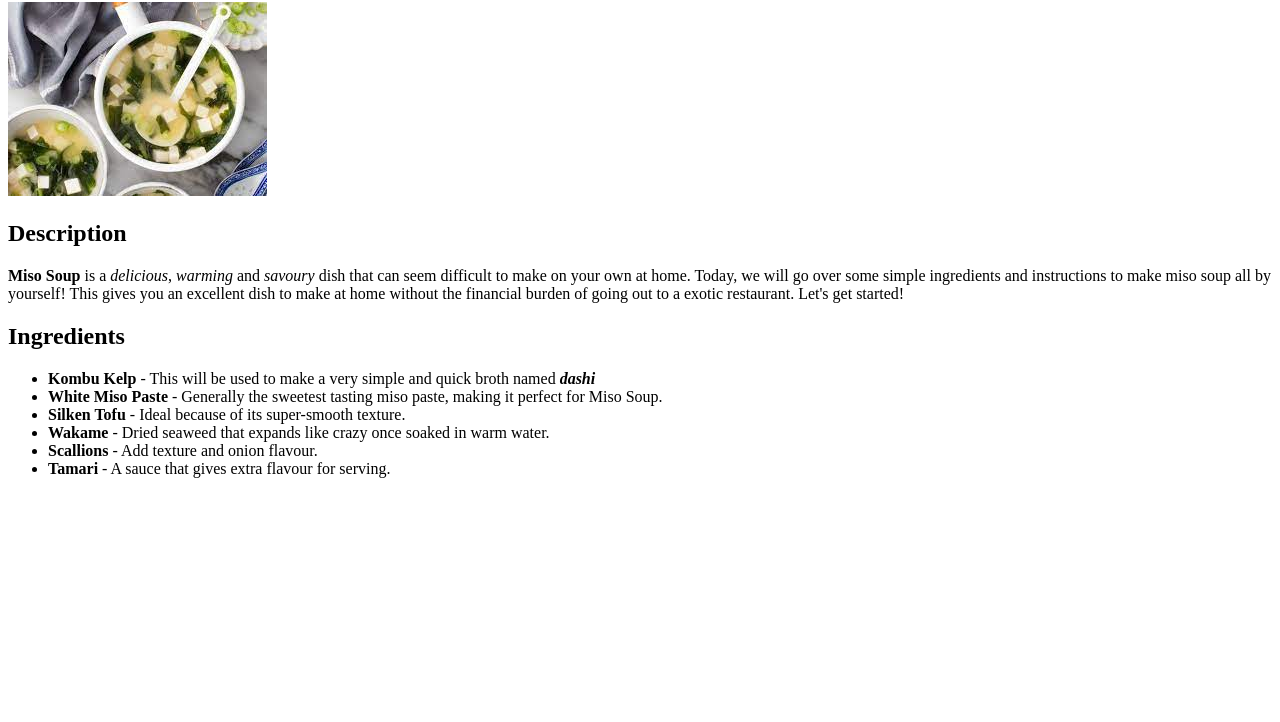
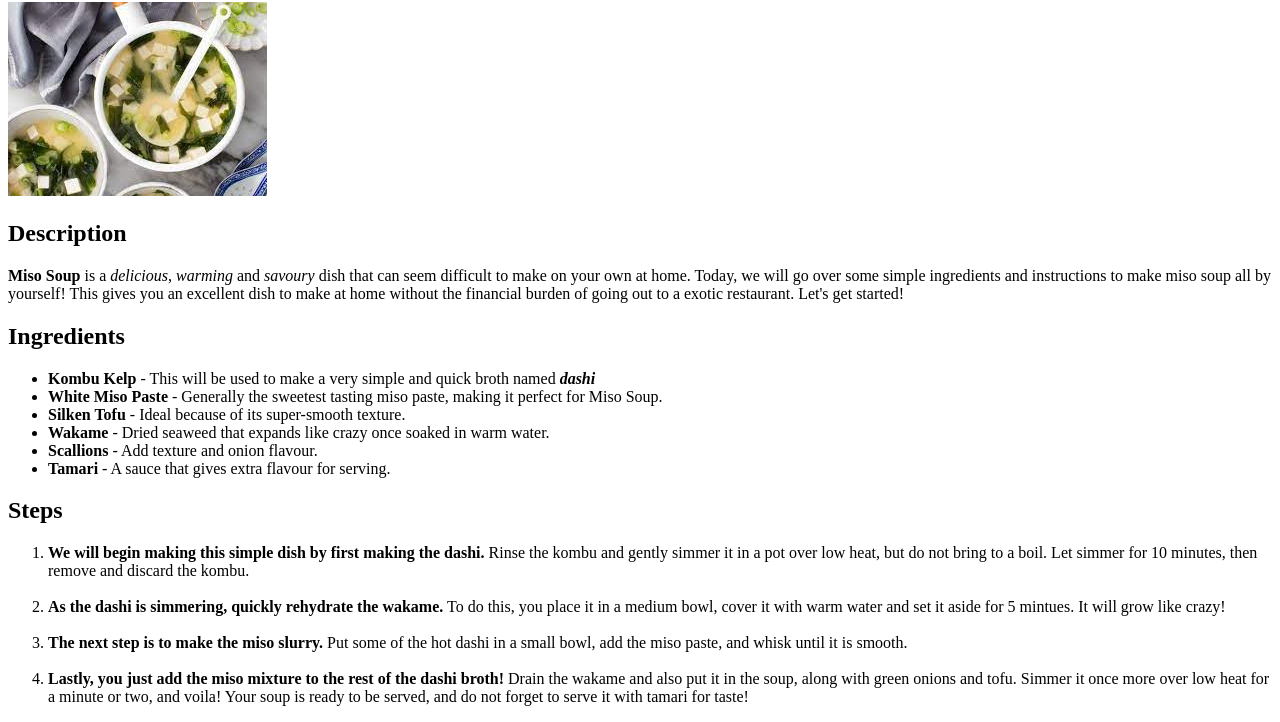
Before and after one commit to ElecTdan/odin-recipes, a plain HTML site: page recipes/miso-soup.html in a window 1280 px wide. Shown: the part 78-800 px from the top of the page. Drawn offline with Linux system fonts and the light colour scheme.

Commit message:
Add steps list to miso-soup recipe page

```diff
--- a/recipes/miso-soup.html
+++ b/recipes/miso-soup.html
@@ -27,5 +27,19 @@
         <li><strong>Scallions</strong> - Add texture and onion flavour.</li>
         <li><strong>Tamari</strong> - A sauce that gives extra flavour for serving.</li>
     </ul>
+
+    <h2>Steps</h2>
+    <p>
+        <ol>
+            <li><strong>We will begin making this simple dish by first making the dashi.</strong> Rinse the kombu and gently simmer it in a pot over low heat, but do not bring to a boil. Let simmer for 10 minutes, then remove and discard the kombu.
+            </li>
+            <br>
+            <li><strong>As the dashi is simmering, quickly rehydrate the wakame.</strong> To do this, you place it in a medium bowl, cover it with warm water and set it aside for 5 mintues. It will grow like crazy!</li>
+            <br>
+            <li><strong>The next step is to make the miso slurry.</strong> Put some of the hot dashi in a small bowl, add the miso paste, and whisk until it is smooth. </li>
+            <br>
+            <li><strong>Lastly, you just add the miso mixture to the rest of the dashi broth!</strong> Drain the wakame and also put it in the soup, along with green onions and tofu. Simmer it once more over low heat for a minute or two, and voila! Your soup is ready to be served, and do not forget to serve it with tamari for taste!</li>
+        </ol>
+    </p>
 </body>
 </html>
```
